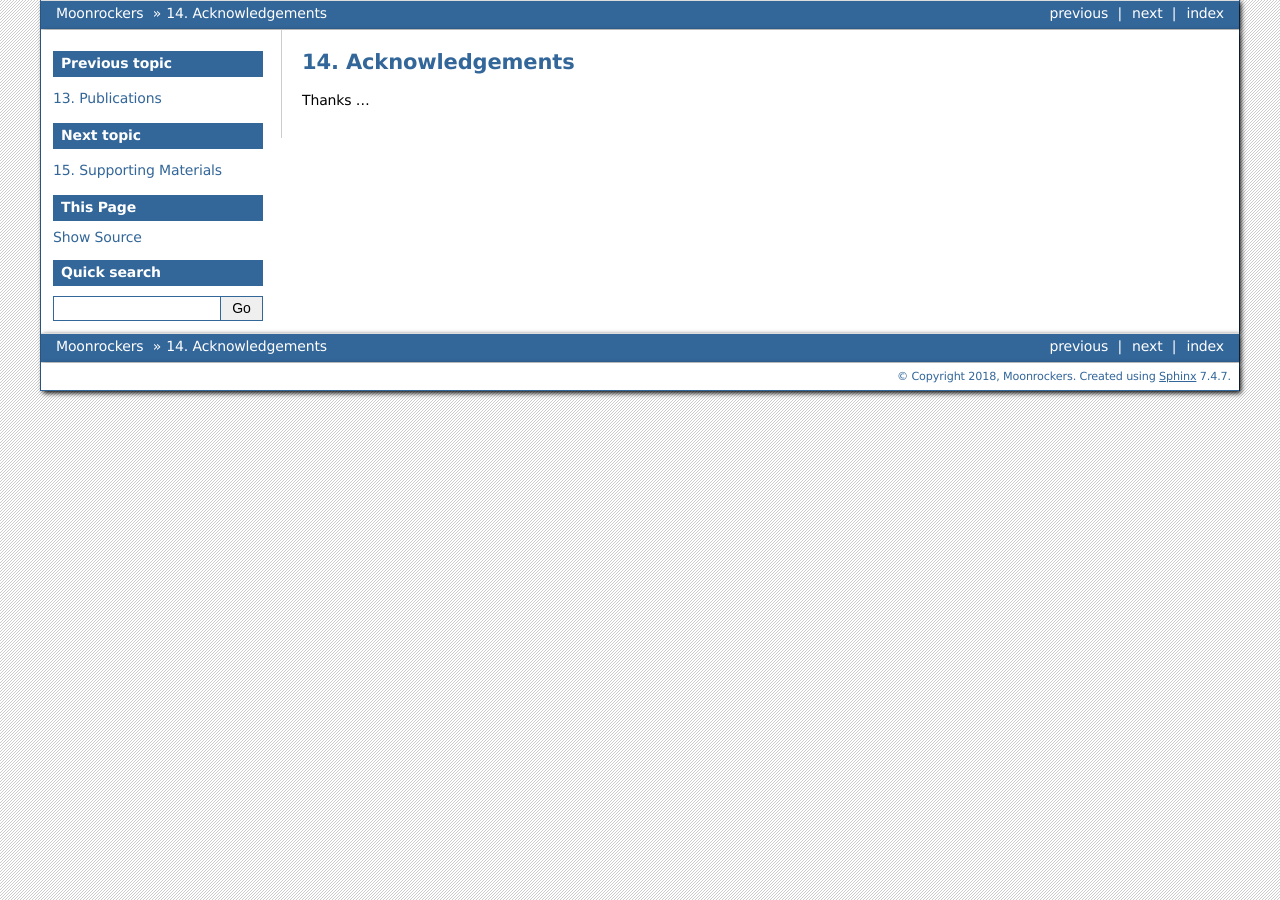
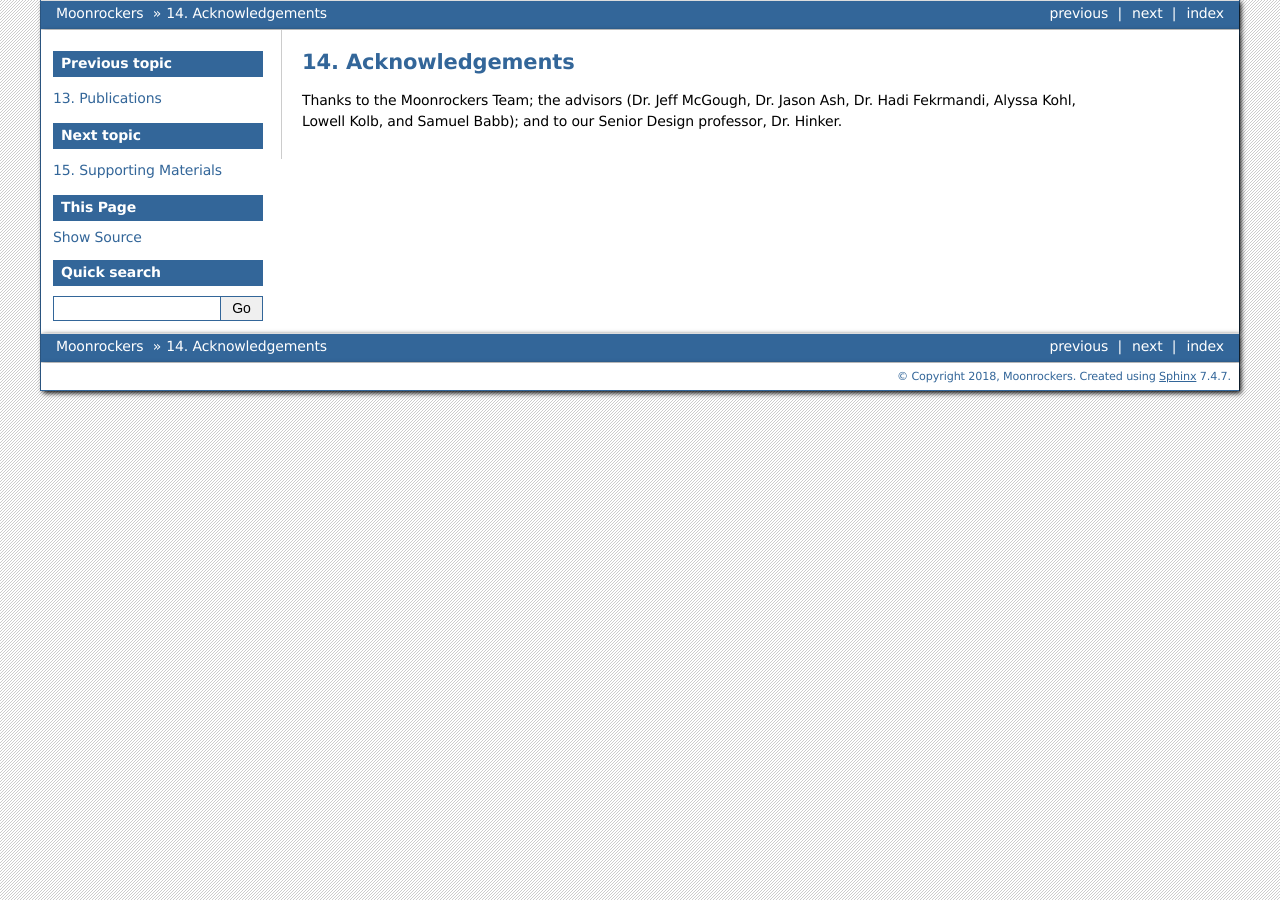
Before and after one commit to kaliRegenold/SeniorDesign, a Sphinx documentation site: the page built from DesignDoc/source/thanks.rst, in a window 1280 px wide. Built offline with Sphinx 7.4.7, drawn with Linux system fonts in a browser that asks for light colours.

Commit message:
Update thanks.

```diff
--- a/DesignDoc/source/thanks.rst
+++ b/DesignDoc/source/thanks.rst
@@ -1,4 +1,6 @@
 Acknowledgements
 =================
 
-Thanks ...
+Thanks to the Moonrockers Team; the advisors (Dr. Jeff McGough, Dr. Jason Ash,
+Dr. Hadi Fekrmandi, Alyssa Kohl, Lowell Kolb, and Samuel Babb); and to our
+Senior Design professor, Dr. Hinker.
```
